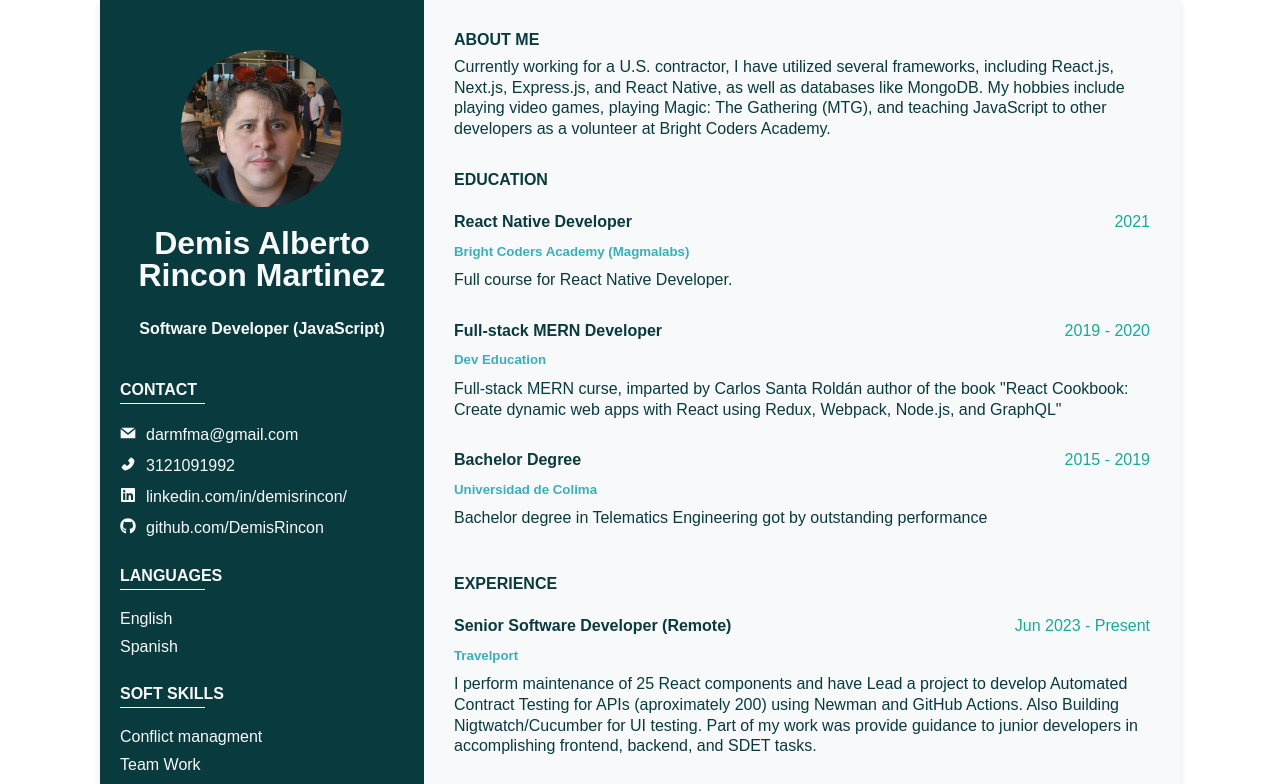
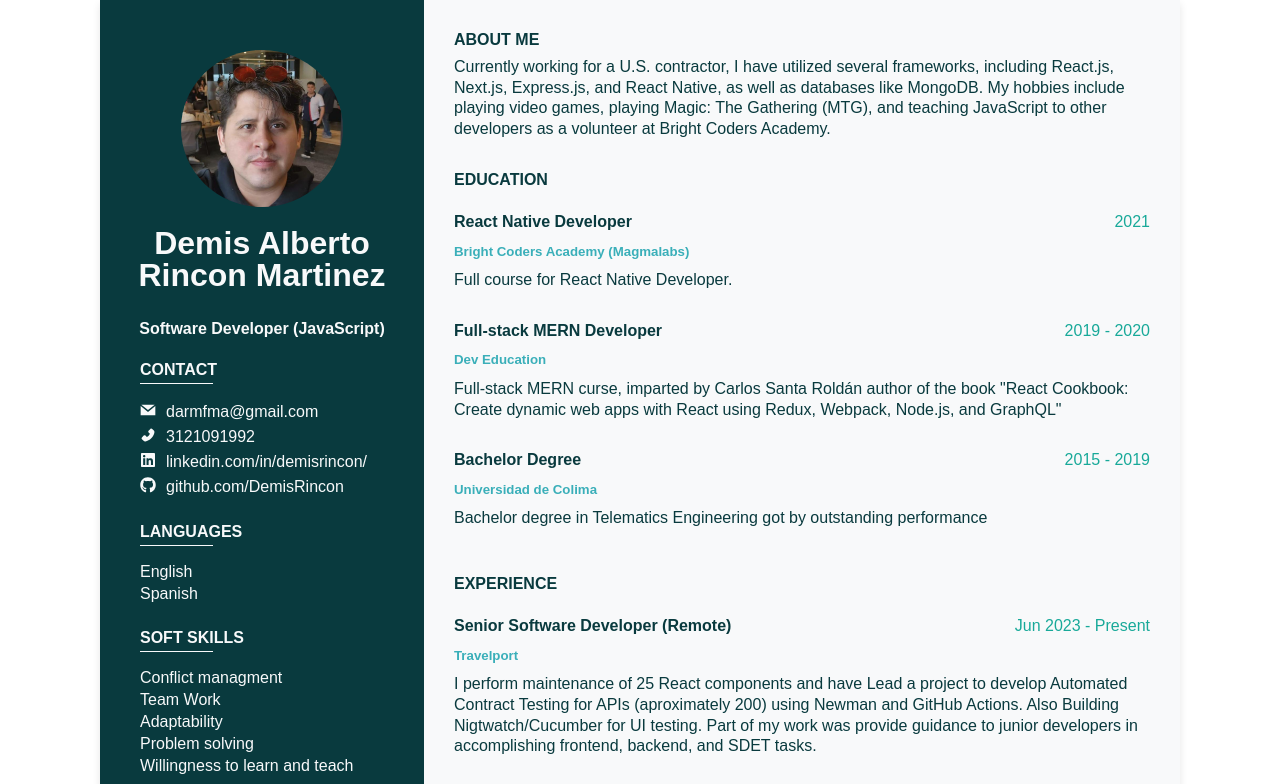
Before and after one commit to DemisRincon/resume-updated, a Next.js app: page / in a window 1280 px wide. Shown: the top 784 px of the page. Built offline with nearby package versions, Linux system fonts and the light colour scheme.

Commit message:
css fixes

```diff
--- a/pages/_components/Side.tsx
+++ b/pages/_components/Side.tsx
@@ -56,7 +56,7 @@ const Grid = styled.div`
     display: grid;
     grid-template-columns: repeat(2, 1fr);
     gap: 10px;
-    padding: 20px;
+    padding: 0 40px;
   }
 
   @media (min-width: ${breakpoints.desktop}) {
--- a/pages/_components/SideItem.tsx
+++ b/pages/_components/SideItem.tsx
@@ -10,7 +10,7 @@ export const Container = styled.div`
   align-items: space-between;
   margin: 15px 30px;
   max-width: 100%;
-  justify-self: center;
+  justify-self: start;
   @media (min-width: ${breakpoints.tablet}) {
     margin: 0;
   }
@@ -57,9 +57,6 @@ const withLink = (Component: React.FC<WithLinkProps>) => {
     return <Component {...props} />;
   };
 
-  WrappedComponent.displayName = `withLink(${
-    Component.displayName || Component.name || "Component"
-  })`;
   return WrappedComponent;
 };
 
@@ -73,14 +70,12 @@ const SideItem: React.FC<SideItemInterface> = ({ list, name }) => {
           href={typeof item.href === "string" ? item.href : undefined}
           key={index.toString()}
         >
-          <ItemContainer key={index}>
           {item.icon && (
             <IconContainer>
               <item.icon />
             </IconContainer>
           )}
           <span>{item.title}</span>
-          </ItemContainer>
         </ItemContainerWithLink>
       ))}
     </Container>
```
Lines whose indentation alone changed are shown as unchanged.
